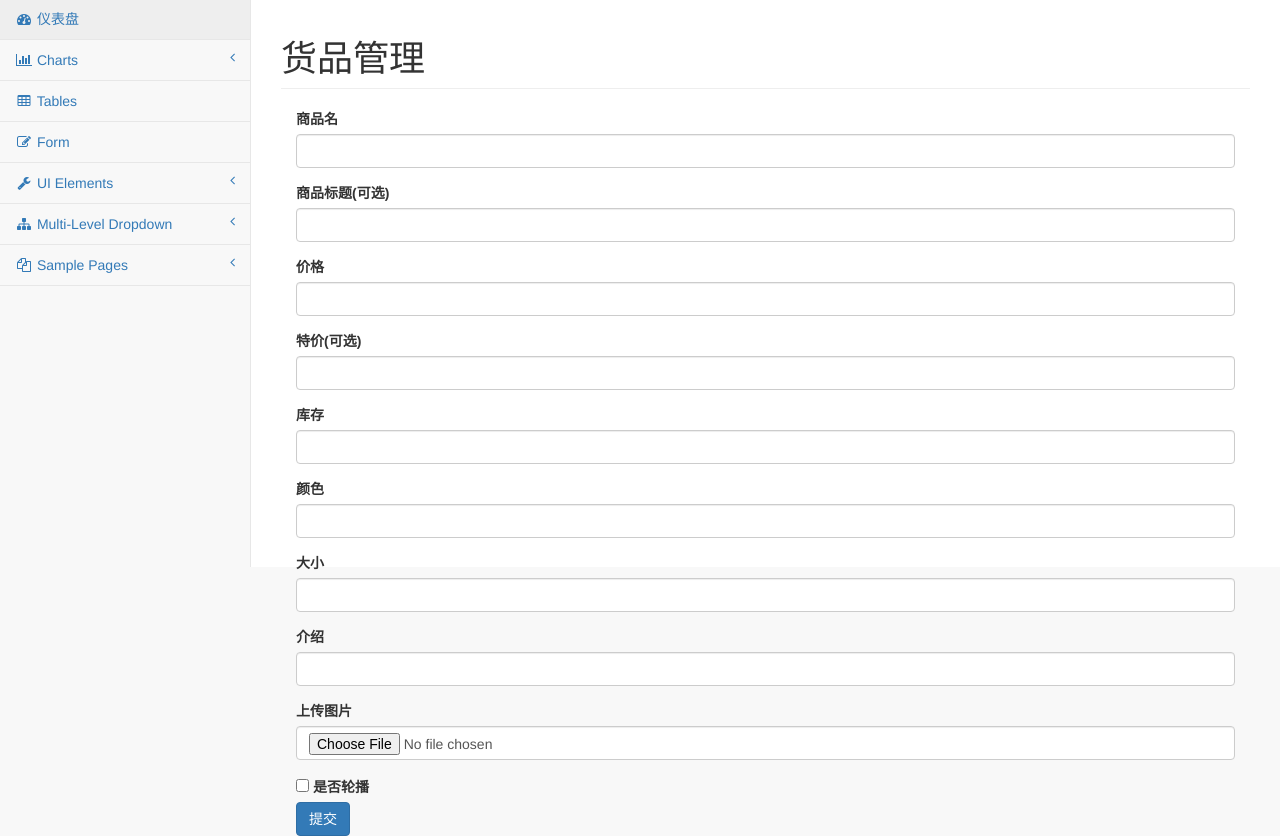
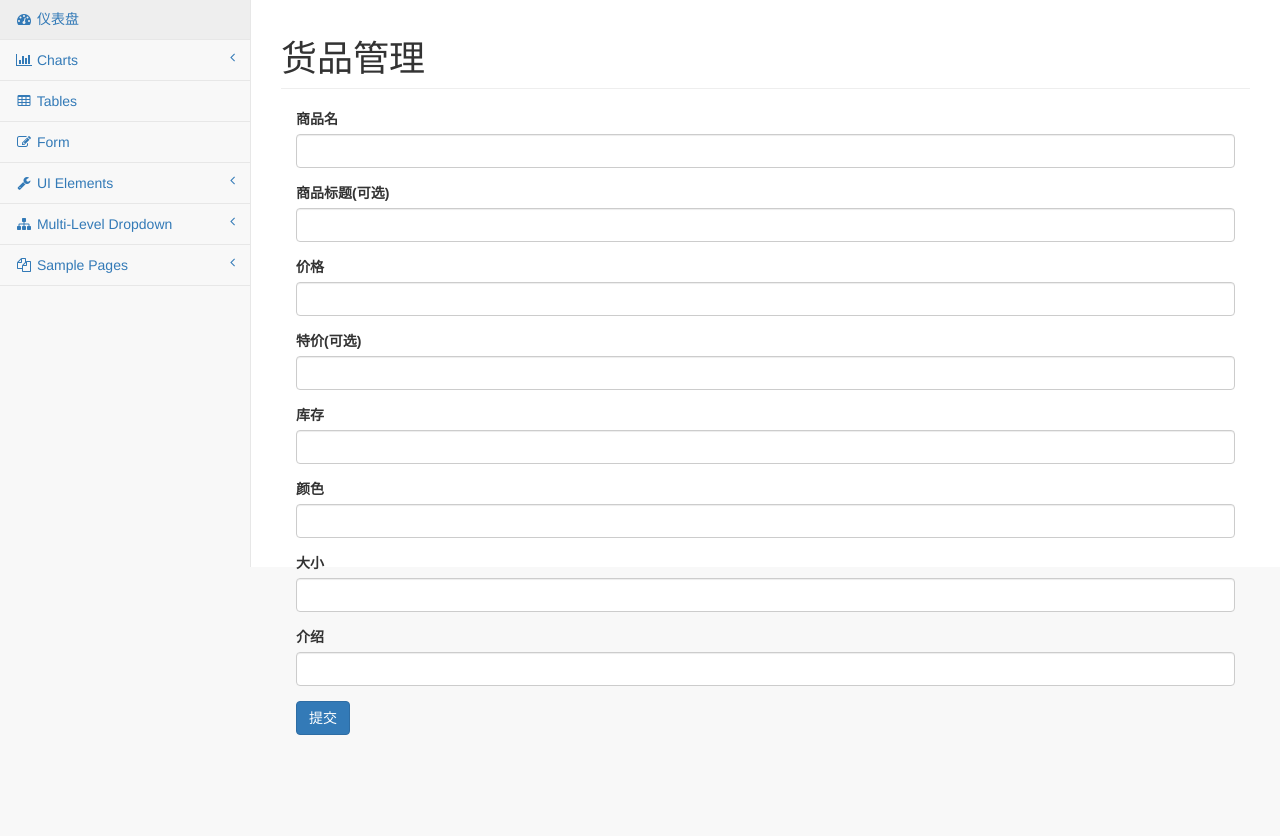
Before and after one commit to ShawnCrazy/Backstage, a CodeIgniter app: page /database/index.php/index in a window 1280 px wide. Shown: the part 52-888 px from the top of the page. After the commit the page ends 787 px from the top, so only its background shows below. Run offline with CodeIgniter, Linux system fonts and the light colour scheme.

Commit message:
修改了表单项

```diff
--- a/application/views/index.php
+++ b/application/views/index.php
@@ -305,15 +305,7 @@
                 <label for="intr">介绍</label>
                 <input type="text" class="form-control" id="intr" name="introduce" required>
             </div>
-            <div class="form-group">
-                <label for="intr">上传图片</label>
-                <input type="file" class="form-control" id="userfile" name="userfile">
-            </div>
-            <div class="form-check">
-                <label class="form-check-label">
-                    <input class="form-check-input" type="checkbox" name="isSlider"> 是否轮播
-                </label>
-            </div>
+
             </form>
             <button id="btn_sub" class="btn btn-primary" >提交</button>
         </div>
```
